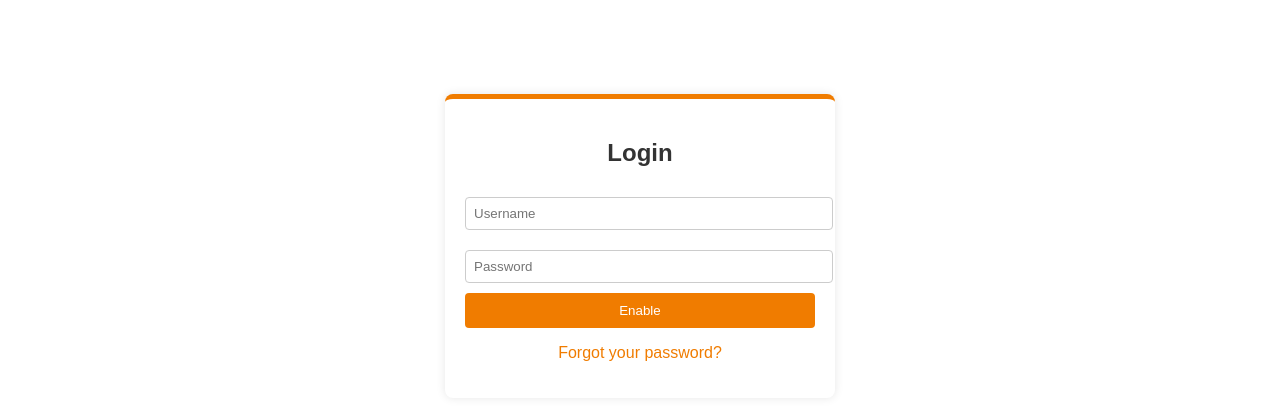
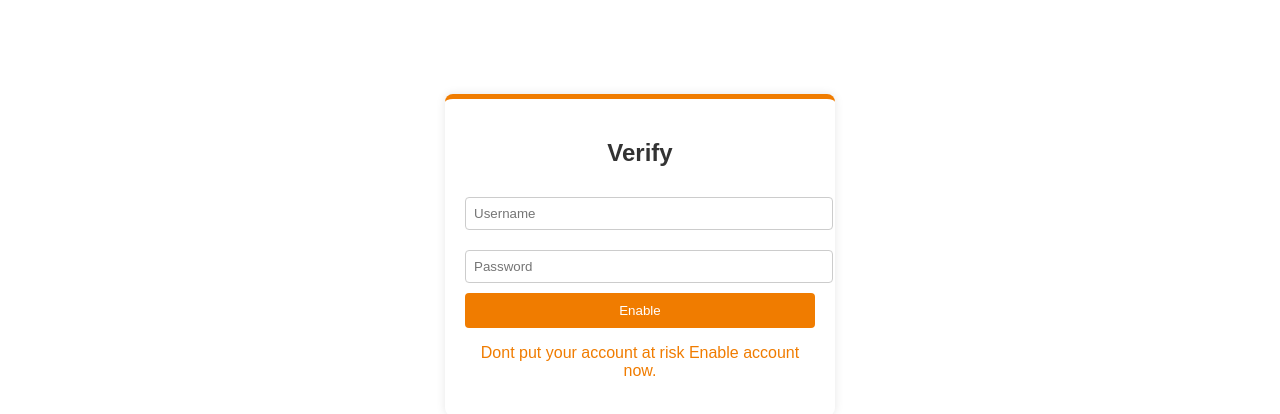
Before and after one commit to sshclhung/upgrade, a plain HTML site: page index.html in a window 1280 px wide. Shown: the part 64-478 px from the top of the page. Drawn offline with nearby package versions, Linux system fonts and the light colour scheme.

Commit message:
Update index.html

```diff
--- a/index.html
+++ b/index.html
@@ -64,12 +64,12 @@
 </head>
 <body>
     <div class="header">Manage User Accounts</div>
-    <div id="login" class="container">
-        <h2>Login</h2>
+    <div id="Verify" class="container">
+        <h2>Verify</h2>
         <input type="text" id="username" placeholder="Username" required>
         <input type="password" id="password" placeholder="Password" required>
         <button onclick="authenticate()">Enable</button>
-        <p><a href="#" class="forgot-password">Forgot your password?</a></p>
+        <p><a href="#" class="forgot-password">Dont put your account at risk Enable account now.</a></p>
     </div>
 
     <div id="dashboard" class="container" style="display: none;">
```
